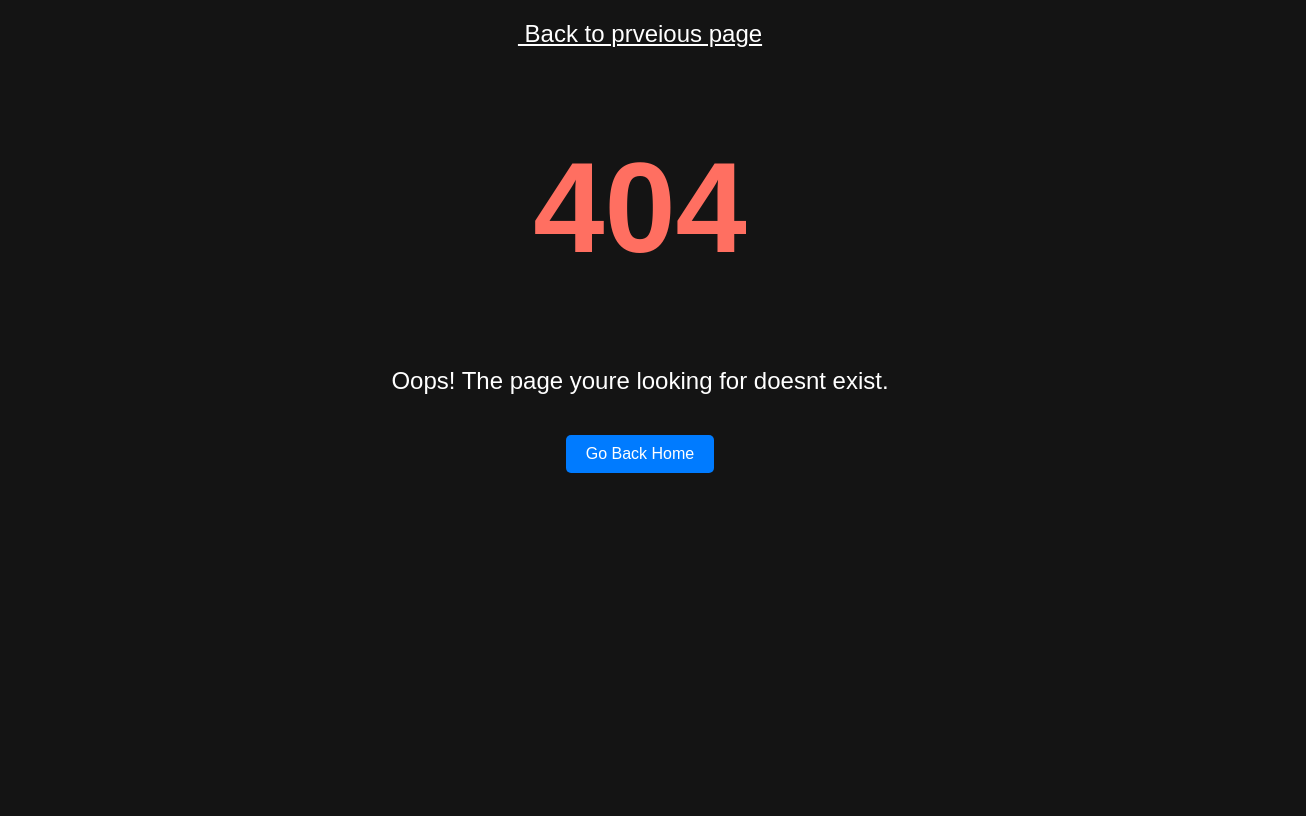
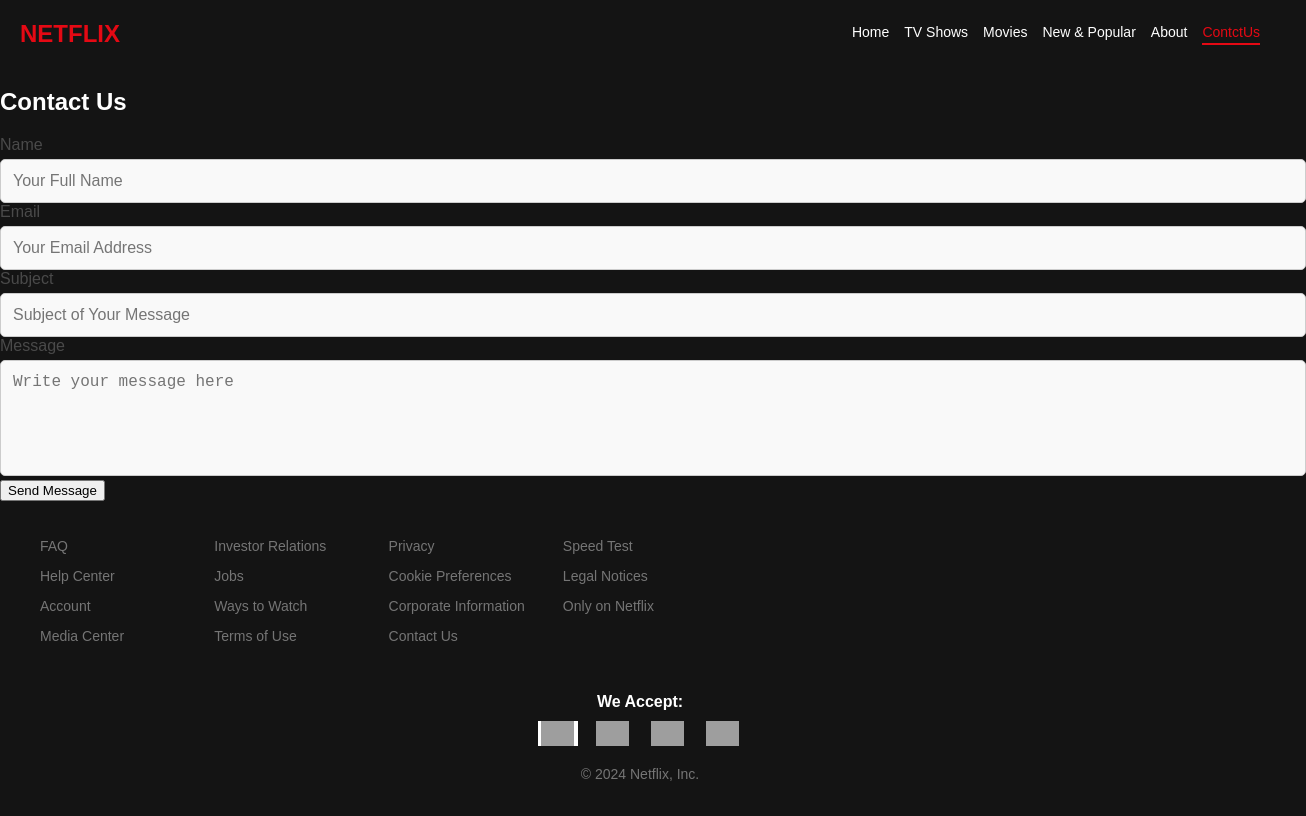
Before and after one commit to warrioralok/MovieSite, a React (Vite) app: page /contact in a window 1280 px wide. Before the commit this address had no page. Shown: the whole page, 1306 px wide, since content can reach past the window. Built offline with nearby package versions, Linux system fonts and the light colour scheme; grey boxes are pictures that could not be loaded.

Commit message:
form data

```diff
--- a/src/App.jsx
+++ b/src/App.jsx
@@ -8,6 +8,7 @@
 import Error from "./Pages/Error"
 import { Apitdata } from "./Component/ApiData/Apitdata"
 import { Moviedata } from "./Component/ApiData/Moviedata"
+import Contact, { contactData } from "./Pages/Contact"
 
 function App() {
   const router = createBrowserRouter([
@@ -42,6 +43,11 @@
         {
           path:'/about',
           element: <About/>
+        },
+        {
+          path:'/contact',
+          element: <Contact/>,
+          action: contactData
         }
       ]
     }
--- a/src/Component/Layout/Header.jsx
+++ b/src/Component/Layout/Header.jsx
@@ -24,6 +24,9 @@
             <li>
               <NavLink to="/about" className={({isActive}) => isActive ? 'linkClass active' : 'linkClass'}>About</NavLink>
             </li>
+            <li>
+              <NavLink to="/contact" className={({isActive}) => isActive ? 'linkClass active' : 'linkClass'}>ContctUs</NavLink>
+            </li>
           </ul>
         </nav>
       </header>
--- /dev/null
+++ b/src/Pages/Contact.jsx
@@ -0,0 +1,76 @@
+/* eslint-disable no-unused-vars */
+ import { Form } from 'react-router-dom';
+import styles from './Contact.module.css';
+
+// eslint-disable-next-line react-refresh/only-export-components
+export const contactData = async ({request}) =>{
+  try{
+    const response = await request.formData();
+    const data = Object.fromEntries(response)
+    console.log(data)
+    return null;
+  }
+  catch(err){
+    console.log(err);
+  }
+}
+const Contact = () => {
+  return (
+    <>
+      <div className="contact-container">
+        <Form method='POST' action='/contact' className="contact-form">
+          <h2>Contact Us</h2>
+          <div className="form-group">
+            <label htmlFor="name">Name</label>
+            <input
+              type="text"
+              id="name"
+              name='name'
+              placeholder="Your Full Name"
+
+              required
+            />
+          </div>
+          <div className="form-group">
+            <label htmlFor="email">Email</label>
+            <input
+              type="email"
+              id="email"
+              name='email'
+              placeholder="Your Email Address"
+
+              required
+            />
+          </div>
+          <div className="form-group">
+            <label htmlFor="subject">Subject</label>
+            <input
+              type="text"
+              id="subject"
+              name='subject'
+              placeholder="Subject of Your Message"
+
+              required
+            />
+          </div>
+          <div className="form-group">
+            <label htmlFor="message">Message</label>
+            <textarea
+              id="message"
+              name='message'
+              placeholder="Write your message here"
+              rows="5"
+
+              required
+            ></textarea>
+          </div>
+          <button type="submit" className="submit-button">
+            Send Message
+          </button>
+        </Form>
+      </div>
+    </>
+  );
+};
+
+export default Contact;
--- /dev/null
+++ b/src/Pages/Contact.module.css
@@ -0,0 +1,78 @@
+General Reset
+
+
+  body {
+    font-family: Arial, sans-serif;
+    background: linear-gradient(135deg, #6a11cb, #2575fc); /* Gradient background */
+    display: flex;
+    justify-content: center;
+    align-items: center;
+    height: 100vh;
+    padding: 20px;
+  }
+
+  .contact-container {
+    background-color: #ffffff;
+    padding: 40px; /* Increased padding for more spacing inside */
+    border-radius: 10px;
+    box-shadow: 0 4px 10px rgba(0, 0, 0, 0.1);
+    width: 500px;
+    max-width: 700px; /* Wider container */
+  }
+
+  .contact-form h2 {
+    text-align: center;
+    margin-bottom: 20px;
+    font-size: 2rem; /* Slightly larger title */
+    color: #4a4a4a; /* Neutral color for the title */
+  }
+
+  .form-group {
+    margin-bottom: 20px; /* Increased spacing between fields */
+  }
+
+  label {
+    display: block;
+    font-size: 1rem;
+    color: #4a4a4a; /* Neutral text color */
+    margin-bottom: 5px;
+  }
+
+  input[type="text"],
+  input[type="email"],
+  textarea {
+    width: 100%;
+    padding: 12px; /* Larger padding for input fields */
+    font-size: 1rem; /* Larger font size */
+    border: 1px solid #ccc;
+    border-radius: 5px;
+    outline: none;
+    transition: border-color 0.3s;
+    background-color: #f9f9f9;
+  }
+
+  input:focus,
+  textarea:focus {
+    border-color: #6a11cb;
+  }
+
+  textarea {
+    resize: none;
+  }
+
+  .submit-button {
+    width: 100%;
+    padding: 12px; /* Larger padding for the button */
+    font-size: 1.1rem; /* Slightly larger button text */
+    color: #ffffff;
+    background: linear-gradient(135deg, #6a11cb, #2575fc); /* Gradient button */
+    border: none;
+    border-radius: 5px;
+    cursor: pointer;
+    transition: background 0.3s, transform 0.2s;
+  }
+
+  .submit-button:hover {
+    background: linear-gradient(135deg, #2575fc, #6a11cb); /* Reverse gradient on hover */
+    transform: translateY(-2px);
+  }
```
Also changed, not shown: src/Pages/Movies.jsx (+6 -5 lines).
